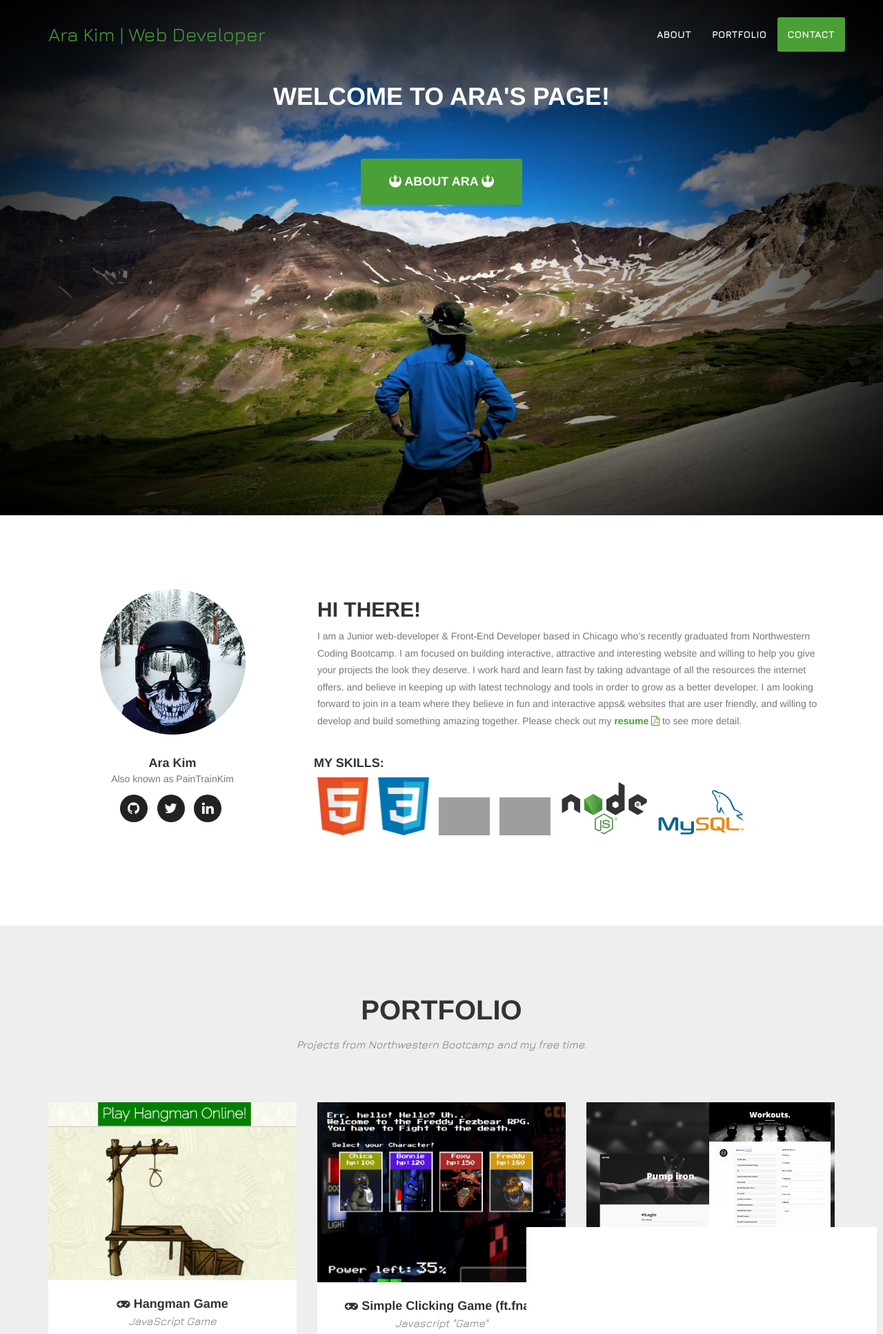
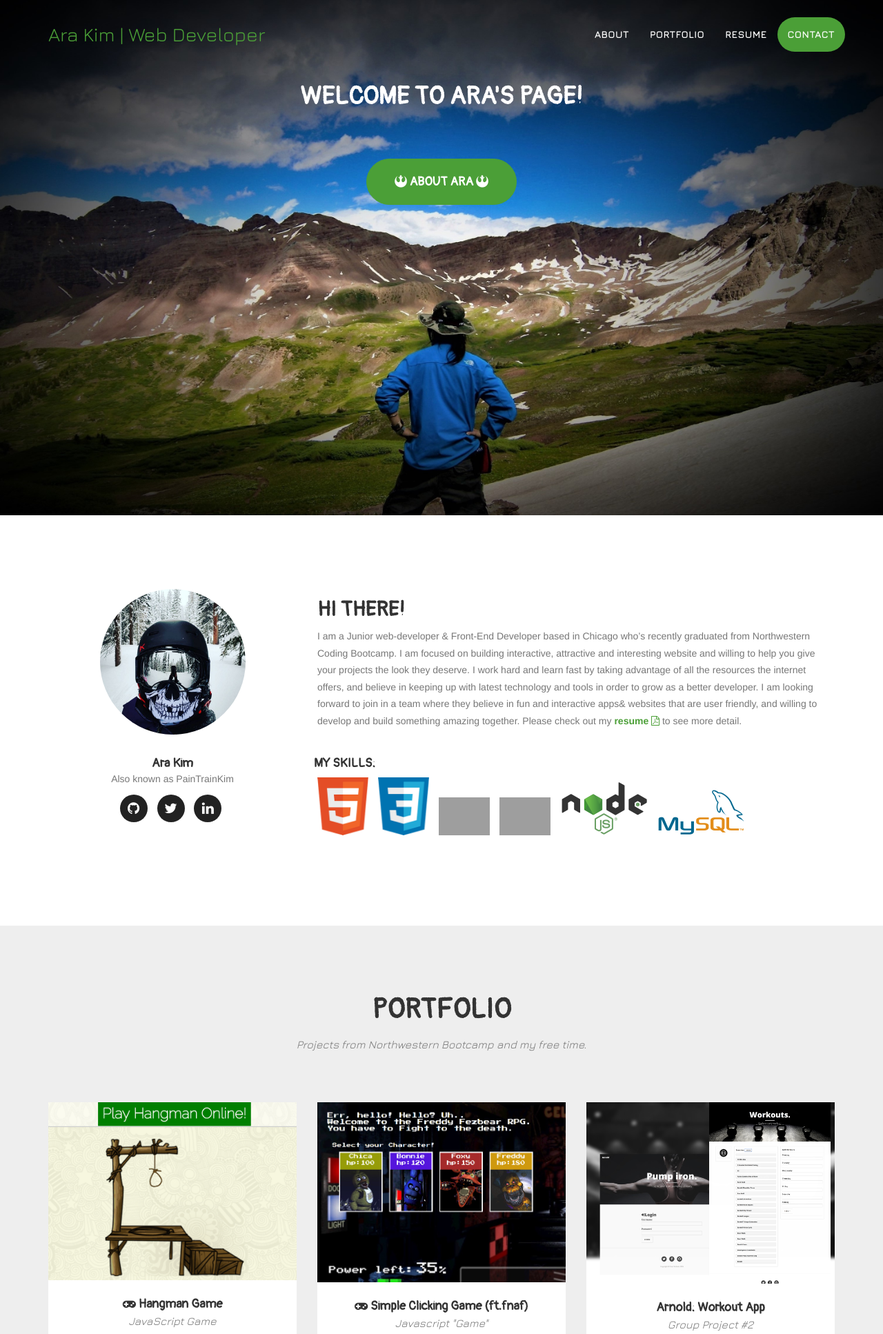
Before and after one commit to Arakim44/AraKimPortfolioPage, a PHP site: page / in a window 1280 px wide. Shown: the top 1934 px of the page at 69% size. Run offline with PHP 8.4, Linux system fonts and the light colour scheme; some libraries are stand-ins or nearby versions; grey boxes are pictures that could not be loaded.

Commit message:
minor edit.

```diff
--- a/css/agency.css
+++ b/css/agency.css
@@ -4,6 +4,23 @@
     color:white;
     visibility: visible;
 }*/
+.button1{
+    padding: 1.05rem 2.75rem;
+    color: #28aadc;
+    background-color: #fff;
+    font-size: 1.2rem;
+    font-weight: 300;
+    text-transform: uppercase;
+    border-radius: 12rem;
+    border: .2rem solid #28aadc;
+    -webkit-transition: color .3s,border .3s;
+    transition: color .3s,border .3s;
+}
+
+.button--inline-block{
+    display: inline-block;
+}
+
 
 #loader {
     display: block;
@@ -240,7 +257,8 @@
 }
 
 .btn-primary.active, .btn-primary:active, .btn-xl.active, .btn-xl:active, .open .dropdown-toggle.btn-primary, .open .dropdown-toggle.btn-xl {
-    background-image: none
+    background-image: none;
+
 }
 
 body {
@@ -250,7 +268,7 @@
 }
 
 .btn-primary, .btn-xl, h1, h2, h3, h4, h5, h6 {
-    font-family: Montserrat, "Helvetica Neue", Helvetica, Arial, sans-serif;
+    font-family: 'Pangolin', cursive;
     text-transform: uppercase;
     font-weight: 700
 }
@@ -321,7 +339,7 @@
     color: #fff;
     background-color: #4b9f37;
     border-color: #4b9f37;
-    border-radius: 3px;
+    border-radius: 12rem;
     font-size: 18px;
     padding: 20px 40px
 }
@@ -420,7 +438,7 @@
         transition: all .3s
     }
     .navbar-custom .navbar-nav>.active>a {
-        border-radius: 3px
+        border-radius: 12rem;
     }
     .navbar-custom.affix {
         background-color: #222;
--- a/index.html
+++ b/index.html
@@ -40,6 +40,7 @@
     <link rel="stylesheet" href="https://maxcdn.bootstrapcdn.com/font-awesome/4.7.0/css/font-awesome.min.css">
 
     <link href="https://fonts.googleapis.com/css?family=Abel|Josefin+Sans|Jura" rel="stylesheet">
+    <link href="https://fonts.googleapis.com/css?family=Pangolin" rel="stylesheet">
 
 
     <!-- Theme CSS -->
@@ -109,9 +110,9 @@
                     <li>
                         <a class="page-scroll" href="#portfolio"><strong>Portfolio</strong></a>
                     </li>
-                    <!--<li>
-                        <a class="page-scroll" href="#team">Team</a>
-                    </li>-->
+                    <li>
+                        <a class="page-scroll" href="https://drive.google.com/file/d/0B_tPA_6SCKxrTE5lR0lYQ1EzdEk/view?ths=true" target="_blank"><strong>Resume</strong></a>
+                    </li>
                     <li>
                         <a class="page-scroll" href="#contact"><strong>Contact</strong></a>
                     </li>
```
